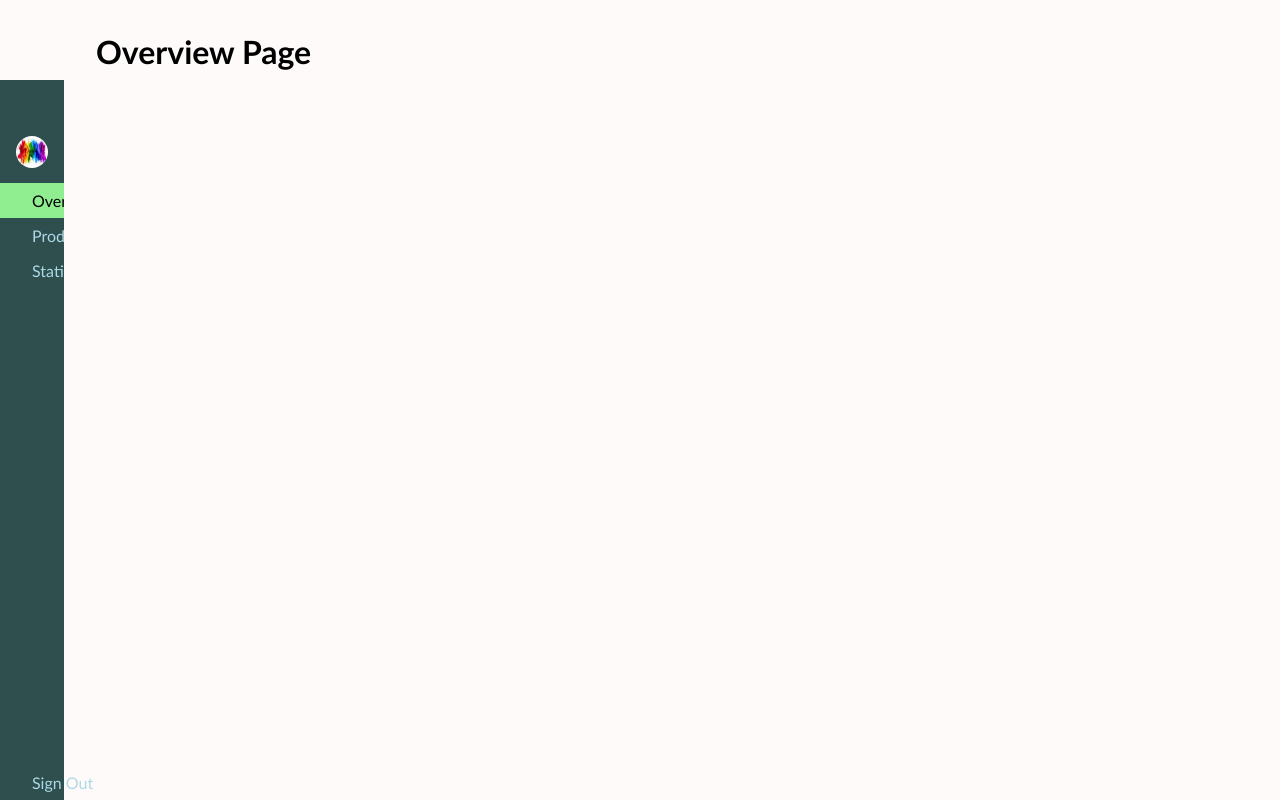
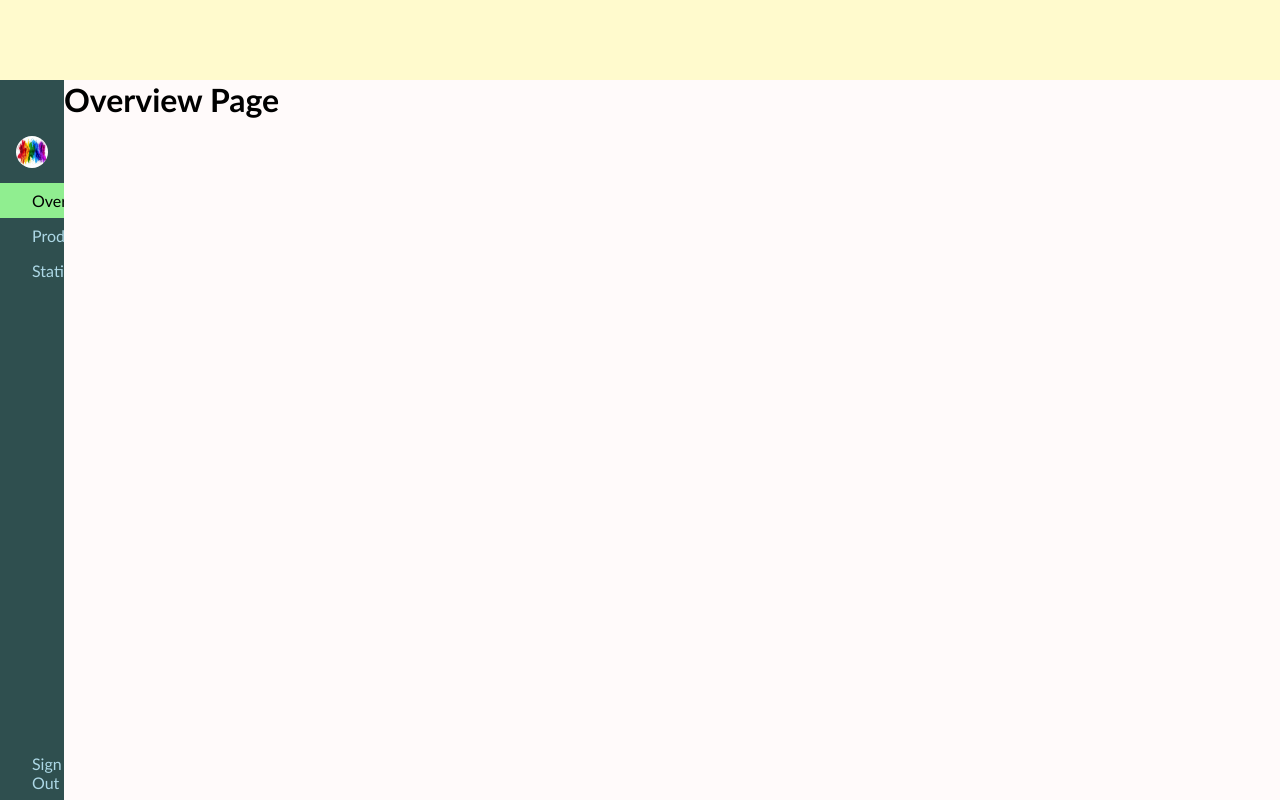
Before and after one commit to banuaggun/dashboard-vue, a Vue app: page /overview in a window 1280 px wide. Built offline with nearby package versions, Linux system fonts and the light colour scheme; some icons are missing.

Commit message:
Layout order has been achieved

```diff
--- a/src/App.vue
+++ b/src/App.vue
@@ -1,13 +1,17 @@
 <template>
 	<div class="app" id="app">
+		<Topnav />
+
 		<Sidebar />
-
+				<div class="app__content">
 		<!-- Content -->
 		<router-view />
+		</div>
 	</div>
 </template>
 
 <script setup>
+import Topnav from './components/Topnav.vue'
 import Sidebar from './components/Sidebar.vue'
 
 </script>
@@ -15,11 +19,15 @@ import Sidebar from './components/Sidebar.vue'
 <style>
 .app {
 	display: flex;
+	flex-direction: column;
 }
 
-main {
-	flex: 1 1 0;
-	padding: 2rem;
+.app__content{
+	margin-left:calc(2rem + 32px);
+}
+
+.is__expanded + .app__content{
+	margin-left:var(--sidebar__width);
 }
 
 @media (max-width: 1024px) {
--- a/src/components/Sidebar.vue
+++ b/src/components/Sidebar.vue
@@ -52,7 +52,8 @@ aside {
 
 	background-color: var(--dark);
 	color: var(--light);
-
+	position:absolute;
+	top:0;
 	width: calc(2rem + 32px);
 	overflow: hidden;
 	margin-top:80px;
--- /dev/null
+++ b/src/components/Topnav.vue
@@ -0,0 +1,16 @@
+<template>
+  <div class="topnav__area">
+  </div>
+</template>
+<script>
+
+</script>
+<style>
+  .topnav__area{
+    width:100%;
+    top:0;
+    position:sticky;
+    height:80px;
+    background-color:lemonchiffon;
+  }
+</style>
```
